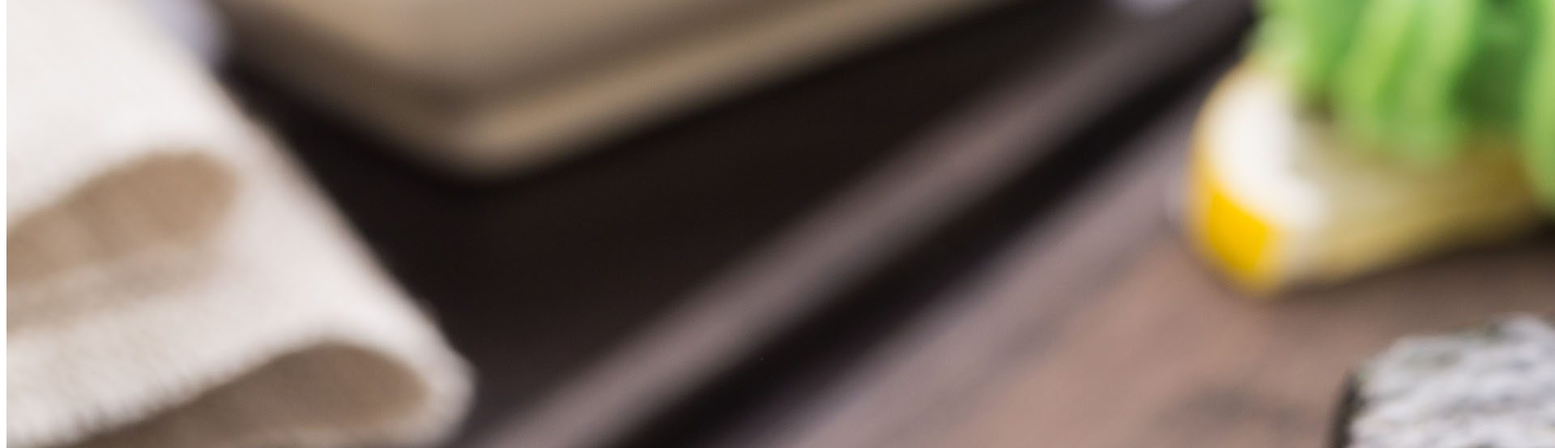
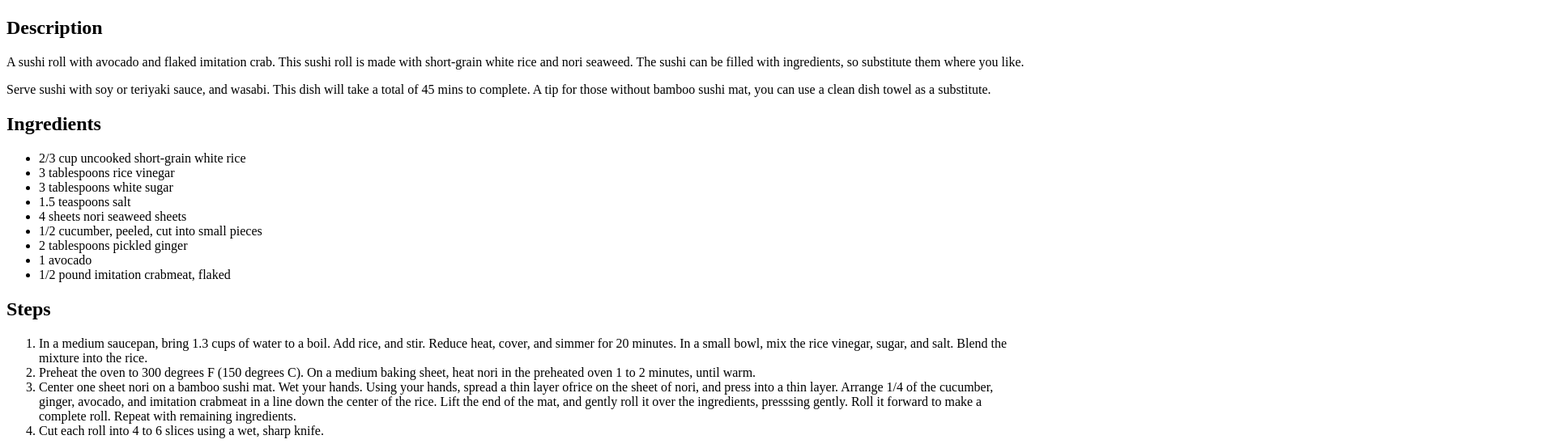
Before and after one commit to eibon117/odin-recipes, a plain HTML site: page recipes/sushi.html in a window 1280 px wide. Shown: the part 502-1056 px from the top of the page at 81% size, 1920 px wide, since content can reach past the window. Drawn offline with Linux system fonts and the light colour scheme.

Commit message:
Add content to the sushi recipe webpage

```diff
--- a/recipes/sushi.html
+++ b/recipes/sushi.html
@@ -1,3 +1,4 @@
+<!--The recipe used for this can be found here https://www.allrecipes.com/recipe/24228/sushi-roll/-->
 <!DOCTYPE html>
 <html>
     <header>
@@ -7,6 +8,42 @@
 
     <body>
         <h1>Sushi Roll</h1>
-        <img src="../images/sushi.jpeg">
+        <img src="../images/sushi.jpeg" width="640">
+
+        <h2>Description</h2>
+        <p>A sushi roll with avocado and flaked imitation crab. This sushi roll is made with short-grain white rice and nori seaweed. The sushi
+            can be filled with ingredients, so substitute them where you like.
+        </p>
+        <p>
+            Serve sushi with soy or teriyaki sauce, and wasabi. This dish will take a total of 45 mins to complete. A tip for those without bamboo sushi mat,
+            you can use a clean dish towel as a substitute.
+        </p>
+
+        <h2>Ingredients</h2>
+        <ul>
+            <li>2/3 cup uncooked short-grain white rice</li>
+            <li>3 tablespoons rice vinegar</li>
+            <li>3 tablespoons white sugar</li>
+            <li>1.5 teaspoons salt</li>
+            <li>4 sheets nori seaweed sheets</li>
+            <li>1/2 cucumber, peeled, cut into small pieces</li>
+            <li>2 tablespoons pickled ginger</li>
+            <li>1 avocado</li>
+            <li>1/2 pound imitation crabmeat, flaked</li>
+        </ul>
+
+        <h2>Steps</h2>
+        <ol>
+            <li>In a medium saucepan, bring 1.3 cups of water to a boil. Add rice, and stir. Reduce heat, cover, and simmer for 20 minutes.
+                In a small bowl, mix the rice vinegar, sugar, and salt. Blend the mixture into the rice.
+            </li>
+            <li>Preheat the oven to 300 degrees F (150 degrees C). On a medium baking sheet, heat nori in the preheated oven 1 to 2 minutes, until warm.</li>
+            <li>Center one sheet nori on a bamboo sushi mat. Wet your hands. Using your hands, spread a thin layer ofrice on the sheet of nori,
+                and press into a thin layer. Arrange 1/4 of the cucumber, ginger, avocado, and imitation crabmeat in a line down the center of the rice.
+                Lift the end of the mat, and gently roll it over the ingredients, presssing gently. Roll it forward to make a complete roll.
+                Repeat with remaining ingredients.
+            </li>
+            <li>Cut each roll into 4 to 6 slices using a wet, sharp knife.</li>
+        </ol>
     </body>
 </html>
```
